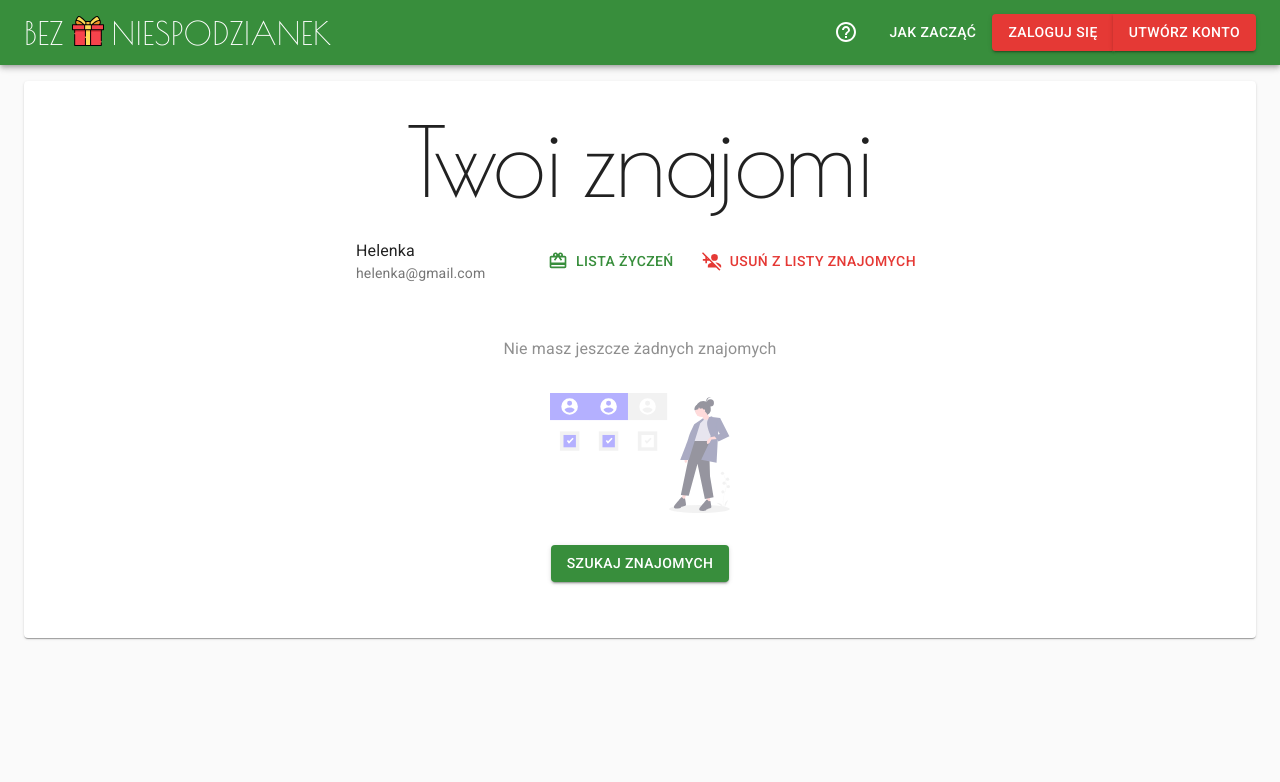
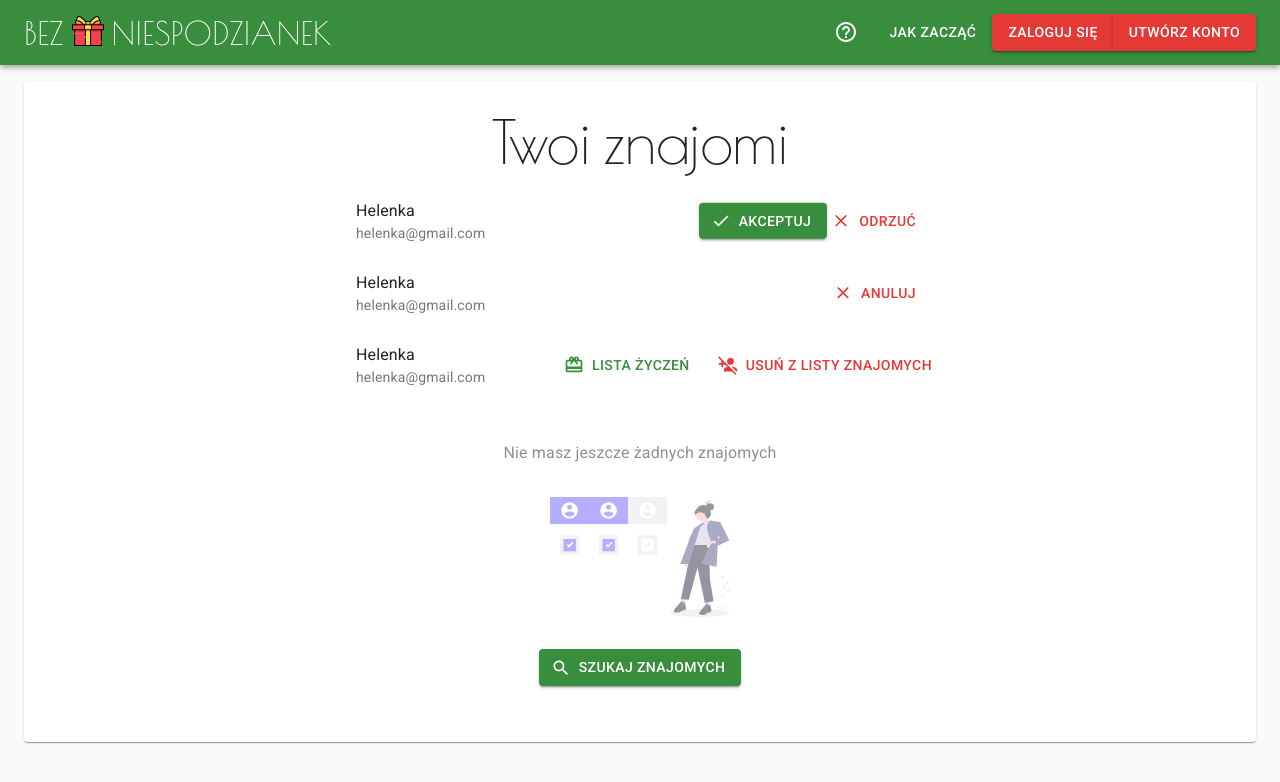
Before and after one commit to Bruinen90/gifts-front, a React (Create React App) app: page /moi-znajomi in a window 1280 px wide. Shown: the top 782 px of the page. Built offline with nearby package versions, Linux system fonts and the light colour scheme.

Commit message:
Invitations box added

```diff
--- a/src/components/FriendBox/FriendBox.tsx
+++ b/src/components/FriendBox/FriendBox.tsx
@@ -1,5 +1,6 @@
-import React, { useState } from "react";
-import { useDispatch } from "react-redux";
+import React, { useState } from 'react';
+import { useDispatch } from 'react-redux';
+import * as watcherTypes from '../../store/actions/watcherTypes';
 
 // MUI
 import {
@@ -9,10 +10,10 @@ import {
 	Button,
 	IconButton,
 	Theme,
-} from "@material-ui/core";
-import { CardGiftcard, PersonAddDisabled } from "@material-ui/icons";
-import useMediaQuery from "@material-ui/core/useMediaQuery";
-import { useTheme } from "@material-ui/styles";
+} from '@material-ui/core';
+import { CardGiftcard, PersonAddDisabled } from '@material-ui/icons';
+import useMediaQuery from '@material-ui/core/useMediaQuery';
+import { useTheme } from '@material-ui/styles';
 
 interface FriendBoxProps {
 	_id: string;
@@ -27,20 +28,27 @@ export const FriendBox: React.FC<FriendBoxProps> = ({
 }) => {
 	const dispatch = useDispatch();
 	const theme: Theme = useTheme();
-  const minWidth = useMediaQuery(theme.breakpoints.up("md"));
+	const minWidth = useMediaQuery(theme.breakpoints.up('md'));
 
 	const handleCancelFriendship = () => {
-    console.log("Canceling friendship with: ", _id);
+		console.log('Canceling friendship with: ', _id);
+		dispatch({
+			type: watcherTypes.WATCH_CANCEL_FRIENDSHIP,
+			payload: { friendId: _id },
+		});
 	};
 	return (
 		<ListItem>
 			<ListItemText primary={username} secondary={email} />
 
-      <ListItemSecondaryAction>
+			<ListItemSecondaryAction
+				style={{ right: minWidth ? 'default' : 0 }}
+			>
 				<Button
 					color="primary"
 					startIcon={<CardGiftcard />}
-          style={{ marginRight: "1rem" }}
+					style={{ marginRight: `${minWidth ? '1rem' : '0.25rem'}` }}
+					size={minWidth ? 'medium' : 'small'}
 				>
 					Lista życzeń
 				</Button>
@@ -53,8 +61,13 @@ export const FriendBox: React.FC<FriendBoxProps> = ({
 						Usuń z listy znajomych
 					</Button>
 				) : (
-          <IconButton onClick={handleCancelFriendship}>
-            <PersonAddDisabled color="secondary" />
+					<IconButton
+						onClick={handleCancelFriendship}
+						style={{ paddingRight: 0 }}
+						size="small"
+						color="secondary"
+					>
+						<PersonAddDisabled />
 					</IconButton>
 				)}
 			</ListItemSecondaryAction>
--- /dev/null
+++ b/src/components/InvitationBox/InvitationBox.tsx
@@ -0,0 +1,71 @@
+import React from 'react';
+import { useDispatch } from 'react-redux';
+import * as watcherTypes from '../../store/actions/watcherTypes';
+
+// MUI
+import {
+	ListItem,
+	ListItemText,
+	ListItemSecondaryAction,
+	Button,
+} from '@material-ui/core';
+import { Close, Check } from '@material-ui/icons';
+
+interface InvitationBoxProps {
+	_id: string;
+	username: string;
+	email: string;
+	invited: boolean;
+}
+
+const InvitationBox: React.FC<InvitationBoxProps> = ({
+	username,
+	email,
+	invited,
+}) => {
+	const dispatch = useDispatch();
+	const handleAcceptInvitation = () => {
+		dispatch({
+			type: watcherTypes.WATCH_SET_INVITATION_DECISION,
+			payload: { decision: 'accept' },
+		});
+	};
+
+	const handleRejectInvitation = () => {
+		dispatch({
+			type: watcherTypes.WATCH_SET_INVITATION_DECISION,
+			payload: { decision: 'reject' },
+		});
+	};
+	return (
+		<ListItem>
+			<ListItemText primary={username} secondary={email} />
+			<ListItemSecondaryAction>
+				{invited ? (
+					<>
+						<Button
+							color="primary"
+							variant="contained"
+							onClick={handleAcceptInvitation}
+							startIcon={<Check />}
+						>
+							Akceptuj
+						</Button>
+						<Button
+							color="secondary"
+							onClick={handleRejectInvitation}
+							startIcon={<Close />}
+						>
+							Odrzuć
+						</Button>
+					</>
+				) : (
+					<Button color="secondary" startIcon={<Close />}>
+						Anuluj
+					</Button>
+				)}
+			</ListItemSecondaryAction>
+		</ListItem>
+	);
+};
+export default InvitationBox;
--- a/src/pages/Friends/Friends.tsx
+++ b/src/pages/Friends/Friends.tsx
@@ -1,32 +1,47 @@
-import React from "react";
-import { useSelector } from "react-redux";
+import React from 'react';
+import { useSelector } from 'react-redux';
 
 // Components
-import PageWrapper from "../../components/PageWrapper/PageWrapper";
-import { FriendBox } from "../../components/FriendBox/FriendBox";
+import PageWrapper from '../../components/PageWrapper/PageWrapper';
+import { FriendBox } from '../../components/FriendBox/FriendBox';
 
 // MUI
-import { Box, Typography, Button, List } from "@material-ui/core";
+import { Box, Typography, Button, List } from '@material-ui/core';
 
 // Types
-import { StateInterface } from "../../interfaces/interfaces";
+import { StateInterface } from '../../interfaces/interfaces';
 
 // Images
-import Subscriptions from "../../img/subscripions.svg";
+import Subscriptions from '../../img/subscripions.svg';
+import { Search } from '@material-ui/icons';
+import InvitationBox from '../../components/InvitationBox/InvitationBox';
 
 export const Friends: React.FC = () => {
 	const friendsList = useSelector((state: StateInterface) => state.friends);
 
-  const handleCancelFriendship = () => {
-    console.log("canceling friendship");
-  };
 	return (
 		<PageWrapper>
-      <Typography variant="h1" align="center">
+			<Typography variant="h2" align="center">
 				Twoi znajomi
 			</Typography>
-      <List style={{ maxWidth: "600px", margin: "auto" }}>
-        <FriendBox _id="124" username="Helenka" email="helenka@gmail.com" />
+			<List style={{ maxWidth: '600px', margin: 'auto' }}>
+				<InvitationBox
+					_id="124"
+					username="Helenka"
+					email="helenka@gmail.com"
+					invited={true}
+				/>
+				<InvitationBox
+					_id="124"
+					username="Helenka"
+					email="helenka@gmail.com"
+					invited={false}
+				/>
+				<FriendBox
+					_id="124"
+					username="Helenka"
+					email="helenka@gmail.com"
+				/>
 			</List>
 			<Box
 				textAlign="center"
@@ -36,7 +51,7 @@ export const Friends: React.FC = () => {
 				margin="2rem auto"
 			>
 				{friendsList && friendsList.length > 0 ? (
-          friendsList.map((friend) => (
+					friendsList.map(friend => (
 						<FriendBox
 							_id={friend._id}
 							username={friend.username}
@@ -45,19 +60,24 @@ export const Friends: React.FC = () => {
 					))
 				) : (
 					<>
-            <Typography style={{ opacity: "0.5" }}>
+						<Typography style={{ opacity: '0.5' }}>
 							Nie masz jeszcze żadnych znajomych
 						</Typography>
 						<img
+							alt=""
 							src={Subscriptions}
 							style={{
-                width: "20%",
-                maxWidth: "180px",
-                opacity: "0.5",
-                margin: "2rem",
+								width: '20%',
+								maxWidth: '180px',
+								opacity: '0.5',
+								margin: '2rem',
 							}}
 						/>
-            <Button variant="contained" color="primary">
+						<Button
+							variant="contained"
+							color="primary"
+							startIcon={<Search />}
+						>
 							Szukaj znajomych
 						</Button>
 					</>
--- /dev/null
+++ b/src/store/actions/watcherTypes.tsx
@@ -0,0 +1,2 @@
+export const WATCH_CANCEL_FRIENDSHIP = 'WATCH_CANCEL_FRIENDSHIP';
+export const WATCH_SET_INVITATION_DECISION = 'WATCH_SET_INVITATION_DECISION';
```
Lines whose indentation alone changed are shown as unchanged.
